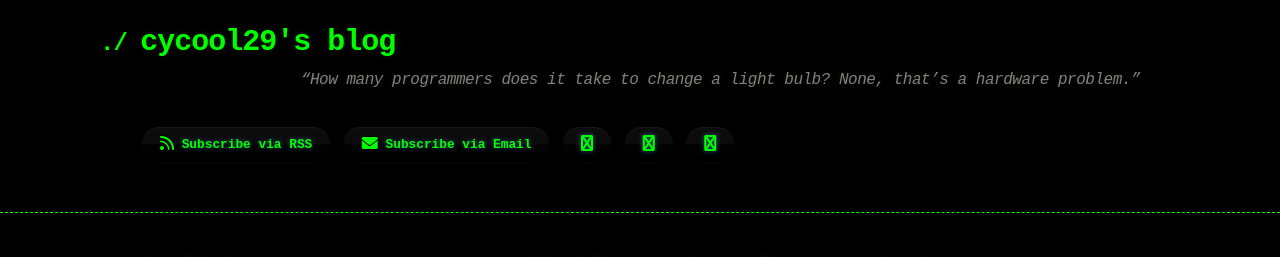
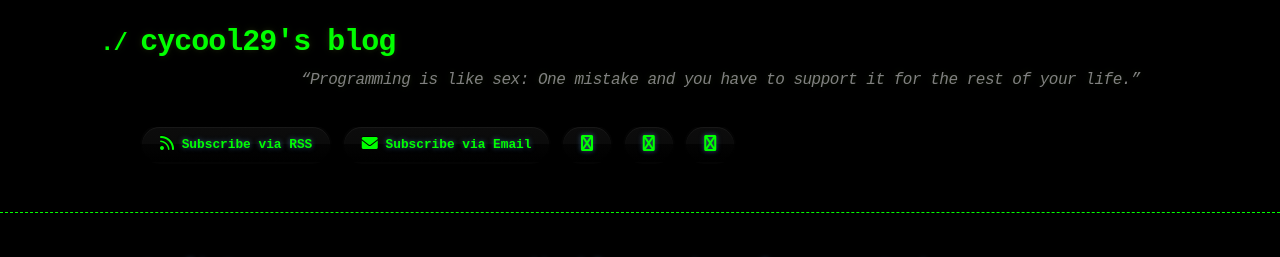
Before and after one commit to cycool29/cycool29.github.io, a Jekyll site: the page built from index.md, in a window 1280 px wide and 900 px high. Shown: the top 257 px of the window. Built offline with Jekyll 4.4.1, drawn with Linux system fonts in a browser that asks for light colours; a style sheet for code colours, icons or effects is not loaded.

Commit message:
Update quotes

```diff
--- a/_config.yml
+++ b/_config.yml
@@ -1,5 +1,5 @@
 title: cycool29's blog
-description: "“How many programmers does it take to change a light bulb? None, that’s a hardware problem.” "
+description: "“Programming is like sex: One mistake and you have to support it for the rest of your life.” "
 bio: A high school student. Intermediate in Python, Git, Bash. Learning JavaScript. He/Him. "
 author: cycool29
 url: https://cycool29.github.io
```
